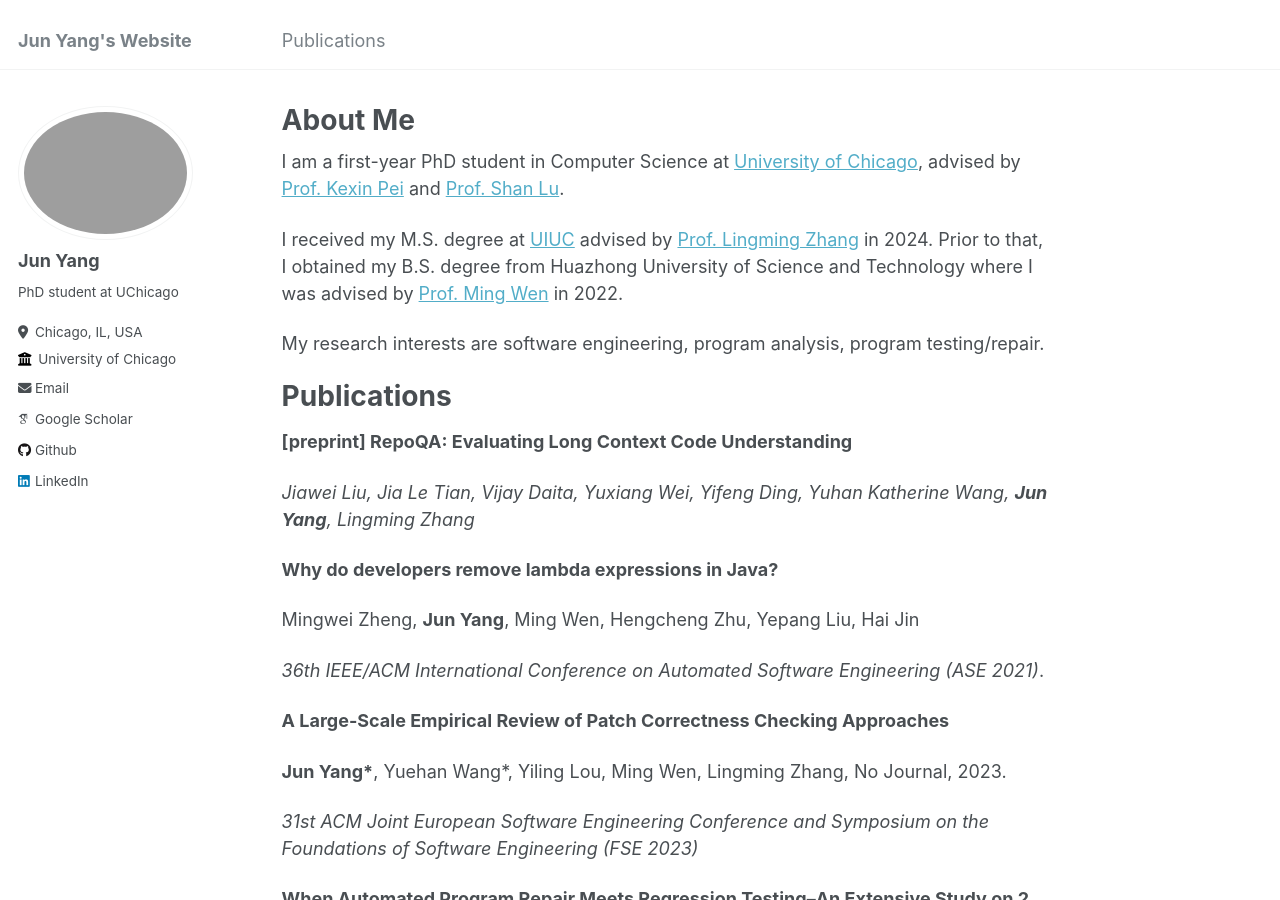
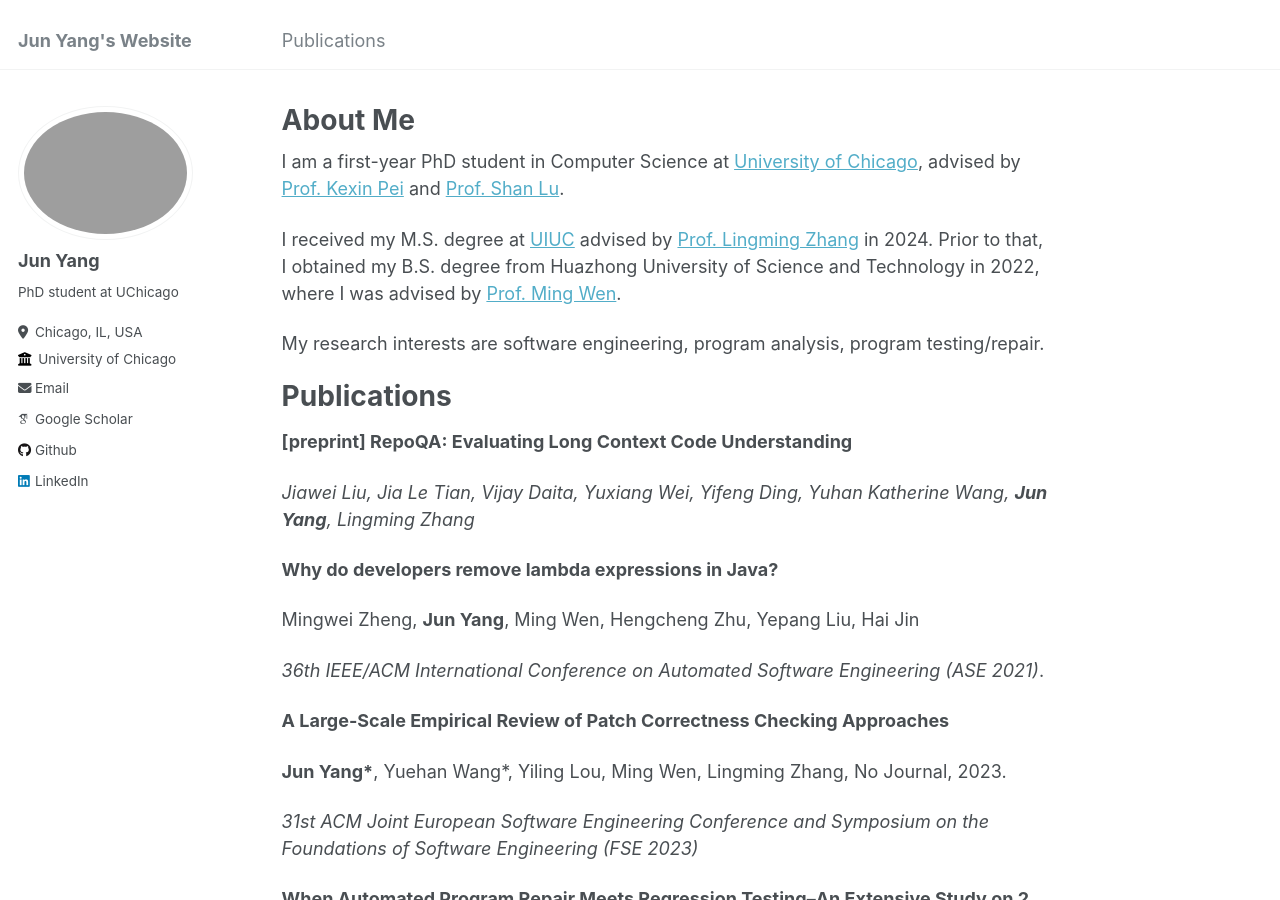
Before and after one commit to junyangchicago/junyangchicago.github.io, a Jekyll site: the page built from _pages/about.md, in a window 1280 px wide and 900 px high. Built offline with Jekyll 4.4.1, drawn with Linux system fonts in a browser that asks for light colours; some web fonts are replaced.

Commit message:
minor: minor fix

```diff
--- a/_pages/about.md
+++ b/_pages/about.md
@@ -9,7 +9,7 @@ redirect_from:
 
 I am a first-year PhD student in Computer Science at [University of Chicago](https://www.uchicago.edu/), advised by [Prof. Kexin Pei](https://sites.google.com/site/kexinpeisite) and [Prof. Shan Lu](https://people.cs.uchicago.edu/~shanlu/).
 
-I received my M.S. degree at [UIUC](https://illinois.edu/) advised by [Prof. Lingming Zhang](https://lingming.cs.illinois.edu/) in 2024. Prior to that, I obtained my B.S. degree from Huazhong University of Science and Technology where I was advised by [Prof. Ming Wen](https://mingwen-cs.github.io/) in 2022.
+I received my M.S. degree at [UIUC](https://illinois.edu/) advised by [Prof. Lingming Zhang](https://lingming.cs.illinois.edu/) in 2024. Prior to that, I obtained my B.S. degree from Huazhong University of Science and Technology in 2022, where I was advised by [Prof. Ming Wen](https://mingwen-cs.github.io/).
 
 My research interests are software engineering, program analysis, program testing/repair.
 
```
